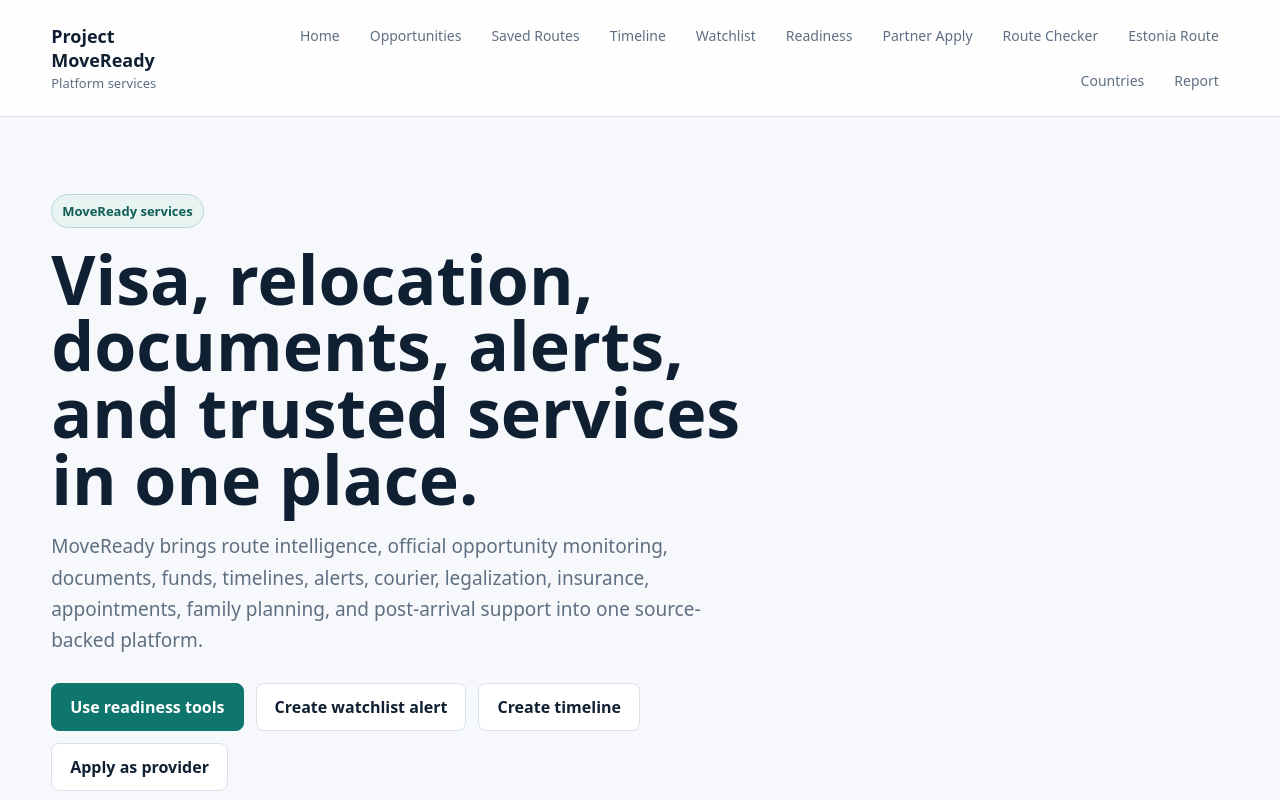
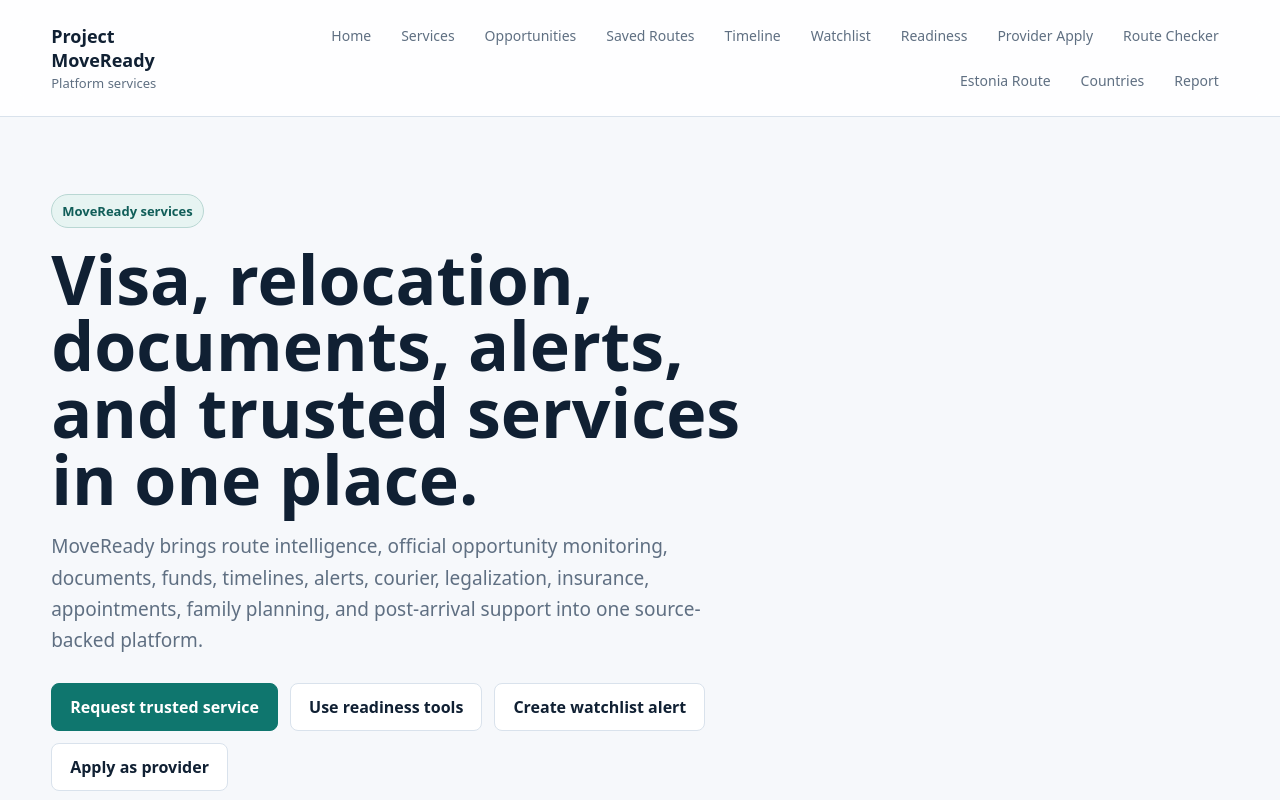
Before and after one commit to SirBM201/SirBM201-moveready-frontend, a Next.js app: page /platform in a window 1280 px wide. Shown: the top 800 px of the page. Built offline with nearby package versions, Linux system fonts and the light colour scheme.

Commit message:
Add service request entry to platform map

```diff
--- a/app/platform/page.tsx
+++ b/app/platform/page.tsx
@@ -16,12 +16,13 @@ export default function PlatformPage() {
         </a>
         <nav className="nav" aria-label="Main navigation">
           <a href="/">Home</a>
+          <a href="/services">Services</a>
           <a href="/opportunities">Opportunities</a>
           <a href="/saved-routes">Saved Routes</a>
           <a href="/timeline">Timeline</a>
           <a href="/watchlist">Watchlist</a>
           <a href="/readiness">Readiness</a>
-          <a href="/partners/apply">Partner Apply</a>
+          <a href="/partners/apply">Provider Apply</a>
           <a href="/route-checker">Route Checker</a>
           <a href="/routes/estonia-startup">Estonia Route</a>
           <a href="/country-checker">Countries</a>
@@ -37,9 +38,9 @@ export default function PlatformPage() {
             MoveReady brings route intelligence, official opportunity monitoring, documents, funds, timelines, alerts, courier, legalization, insurance, appointments, family planning, and post-arrival support into one source-backed platform.
           </p>
           <div className="actions">
-            <a className="btn primary" href="/readiness">Use readiness tools</a>
+            <a className="btn primary" href="/services">Request trusted service</a>
+            <a className="btn" href="/readiness">Use readiness tools</a>
             <a className="btn" href="/watchlist">Create watchlist alert</a>
-            <a className="btn" href="/timeline">Create timeline</a>
             <a className="btn" href="/partners/apply">Apply as provider</a>
           </div>
         </div>
```
